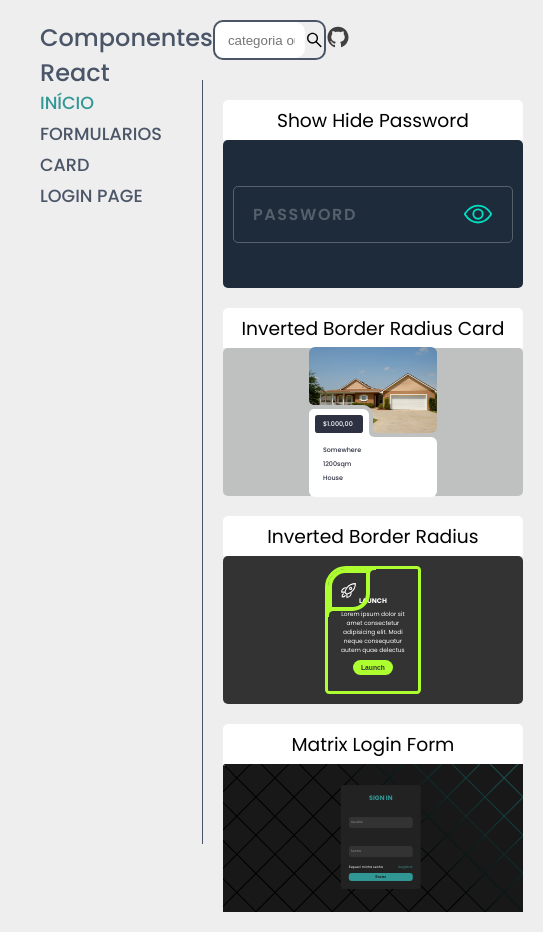
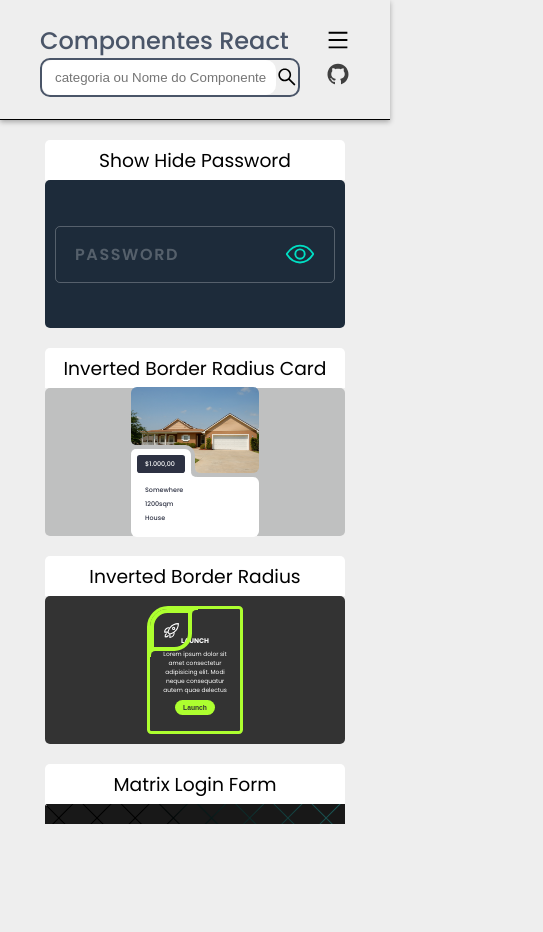
Before and after one commit to felipe-AGomes/components-hub, a Next.js app: page / in a window 390 px wide. Shown: the whole page, 543 px wide, since content can reach past the window. After the commit the page ends 844 px from the top, so only its background shows below. Built offline with nearby package versions, Linux system fonts and the light colour scheme.

Commit message:
feat: add mobile version

```diff
--- a/src/components/AsideContent/AsideContent.module.css
+++ b/src/components/AsideContent/AsideContent.module.css
@@ -1,7 +1,10 @@
 .asideContain {
+	margin-top: 80px;
 	padding: 10px 40px;
 	height: calc(100vh - 80px);
 	width: clamp(250px, 30%, 300px);
+	overflow-y: scroll;
+
 	border-right: 1px solid var(--font-primary);
 }
 
@@ -12,8 +15,44 @@
 	cursor: pointer;
 	margin-bottom: 5px;
 	color: var(--font-primary);
+	white-space: nowrap;
 }
 
 .asideContain ul .active {
 	color: var(--font-secondary);
 }
+
+/*Mobile*/
+
+.asideContainMobile {
+	display: flex;
+	justify-content: center;
+
+	position: absolute;
+	z-index: 2;
+	background-color: var(--background-primary);
+	padding-top: 140px;
+	width: 100%;
+	height: 100vh;
+	overflow-y: scroll;
+	transform: translateX(-200%);
+	transition: 0.3s;
+}
+
+.asideContainMobile.active {
+	transform: translateX(0);
+}
+
+.asideContainMobile ul li {
+	list-style: none;
+	font-weight: 500;
+	font-size: 1.1rem;
+	cursor: pointer;
+	margin-bottom: 5px;
+	color: var(--font-primary);
+	white-space: nowrap;
+}
+
+.asideContainMobile ul .active {
+	color: var(--font-secondary);
+}
--- a/src/components/AsideContent/index.tsx
+++ b/src/components/AsideContent/index.tsx
@@ -1,18 +1,30 @@
 import { removeDuplicate } from '@/utils/removeDuplicate';
 import S from './AsideContent.module.css';
-import useCurrentPageContext from '@/hooks/useAppContext';
+import useAppContext from '@/hooks/useAppContext';
 
 export default function AsideContent() {
-	const { currentPage, miniatures, setCurrentPage } = useCurrentPageContext();
+	const {
+		currentPage,
+		miniatures,
+		windowWidth,
+		isMenuOpen,
+		setCurrentPage,
+		setIsMenuOpen,
+	} = useAppContext();
 
 	const handleClickCategory = (category: string) => {
 		setCurrentPage(category);
 	};
 
 	const uniqueCategories = removeDuplicate(miniatures);
+	const lessOrEqualThen700 = windowWidth <= 700;
 
 	return (
-		<aside className={S.asideContain}>
+		<aside
+			className={`${lessOrEqualThen700 ? S.asideContainMobile : S.asideContain} ${
+				lessOrEqualThen700 && isMenuOpen ? S.active : ''
+			}`}
+		>
 			<ul>
 				<li
 					className={`${'início' === currentPage ? S.active : ''}`}
@@ -28,6 +40,7 @@ export default function AsideContent() {
 							key={category}
 							className={`${category === currentPage ? S.active : ''}`}
 							onClick={() => {
+								setIsMenuOpen(false);
 								handleClickCategory(category);
 							}}
 						>
--- a/src/components/ContainMiniature/ContainMiniature.module.css
+++ b/src/components/ContainMiniature/ContainMiniature.module.css
@@ -18,7 +18,6 @@
 	height: 40px;
 	width: 100%;
 	background: #fff;
-	overflow: visible;
 	border-top-right-radius: 5px;
 	border-top-left-radius: 5px;
 }
--- a/src/components/Header/Header.module.css
+++ b/src/components/Header/Header.module.css
@@ -2,9 +2,12 @@
 	display: flex;
 	justify-content: space-between;
 
+	position: fixed;
+	width: 100%;
+	background: var(--background-primary);
+	z-index: 1;
 	padding: 20px 40px;
 	height: 80px;
-	/* background: red; */
 }
 
 .logoContain h1 {
@@ -18,6 +21,39 @@
 	display: flex;
 	align-items: center;
 	justify-content: space-between;
+}
 
-	/* background-color: blue; */
+/*On mobile*/
+
+.headerContainMobile {
+	display: flex;
+	flex-direction: column;
+	justify-content: center;
+
+	position: fixed;
+	width: 100%;
+	height: 120px;
+	background: var(--background-primary);
+	padding: 20px 40px;
+	border-bottom: 1px solid #000;
+	box-shadow: 0 2px 5px rgba(0, 0, 0, 0.3);
+	z-index: 3;
 }
+
+.logoContainMobile {
+	display: flex;
+	align-items: center;
+	justify-content: space-between;
+}
+
+.logoContainMobile h1 {
+	font-size: 1.5rem;
+	font-weight: 500;
+	color: var(--font-primary);
+}
+
+.searchBoxMobile {
+	display: flex;
+	align-items: center;
+	justify-content: space-between;
+}
--- a/src/components/Header/index.tsx
+++ b/src/components/Header/index.tsx
@@ -1,9 +1,20 @@
 import S from './Header.module.css';
 import SearchInput from '../SearchInput';
 import GitHubLink from '../GitHubLink';
+import useAppContext from '@/hooks/useAppContext';
+import { AiOutlineClose, AiOutlineMenu } from 'react-icons/ai';
+import { useState } from 'react';
 
 export default function Header() {
+	const { windowWidth, isMenuOpen, setIsMenuOpen } = useAppContext();
+
+	const handleMenuOpenClick = () => {
+		setIsMenuOpen(!isMenuOpen);
+	};
+
 	return (
+		<>
+			{windowWidth > 700 ? (
 				<header className={S.headerContain}>
 					<div className={S.logoContain}>
 						<h1>Componentes React</h1>
@@ -13,5 +24,31 @@ export default function Header() {
 						<GitHubLink />
 					</div>
 				</header>
+			) : (
+				<header className={S.headerContainMobile}>
+					<div className={S.logoContainMobile}>
+						<h1>Componentes React</h1>
+						{isMenuOpen && (
+							<AiOutlineClose
+								style={{ zIndex: '2' }}
+								size={24}
+								onClick={handleMenuOpenClick}
+							/>
+						)}
+						{!isMenuOpen && (
+							<AiOutlineMenu
+								style={{ zIndex: '2' }}
+								size={24}
+								onClick={handleMenuOpenClick}
+							/>
+						)}
+					</div>
+					<div className={S.searchBoxMobile}>
+						<SearchInput />
+						<GitHubLink />
+					</div>
+				</header>
+			)}
+		</>
 	);
 }
--- a/src/components/HubComponents/index.tsx
+++ b/src/components/HubComponents/index.tsx
@@ -1,8 +1,13 @@
+import useAppContext from '@/hooks/useAppContext';
+
 type Props = {
 	children: React.ReactNode;
 };
 
 export default function HubComponents({ children }: Props) {
+	const { windowWidth } = useAppContext();
+	const lessOrEqualThen700 = windowWidth <= 700;
+
 	return (
 		<section
 			style={{
@@ -14,6 +19,9 @@ export default function HubComponents({ children }: Props) {
 				rowGap: '60px',
 				flexGrow: '1',
 
+				width: '100%',
+				height: 'calc(100vh - 140px)',
+				marginTop: lessOrEqualThen700 ? '120px' : '80px',
 				padding: '60px 20px 20px',
 			}}
 		>
--- a/src/context/AppContext.tsx
+++ b/src/context/AppContext.tsx
@@ -1,7 +1,7 @@
 import { MiniatureProps } from '@/@types';
 import ShowHidePassword from '@/components/HubComponents/ShowHidePassword';
 import InvertedBorderRadiusCard from '@/components/HubComponents/InvertedBorderRadiusCard';
-import { createContext, useState } from 'react';
+import { Dispatch, SetStateAction, createContext, useState } from 'react';
 import { Poppins } from '@next/font/google';
 import { NextFont } from '@next/font';
 import InvertedBorderRadius from '@/components/HubComponents/InvertedBorderRadius';
@@ -16,7 +16,11 @@ type AppContextProps = {
 	currentPage: string;
 	miniatures: MiniatureProps[];
 	font: { poppins: NextFont };
-	setCurrentPage: (newValue: string) => void;
+	windowWidth: number;
+	isMenuOpen: boolean;
+	setCurrentPage: Dispatch<SetStateAction<string>>;
+	setIsMenuOpen: Dispatch<SetStateAction<boolean>>;
+	setWindowWidth: Dispatch<SetStateAction<number>>;
 };
 
 type Props = {
@@ -60,17 +64,32 @@ const miniatures: MiniatureProps[] = [
 
 export const AppContext = createContext<AppContextProps>({
 	currentPage: 'início',
+	windowWidth: 0,
 	miniatures,
 	font: { poppins },
+	isMenuOpen: false,
+	setIsMenuOpen() {},
+	setWindowWidth() {},
 	setCurrentPage() {},
 });
 
 export default function CurrentPageContextProvider({ children }: Props) {
 	const [currentPage, setCurrentPage] = useState('início');
+	const [windowWidth, setWindowWidth] = useState(0);
+	const [isMenuOpen, setIsMenuOpen] = useState(false);
 
 	return (
 		<AppContext.Provider
-			value={{ currentPage, miniatures, font: { poppins }, setCurrentPage }}
+			value={{
+				isMenuOpen,
+				currentPage,
+				miniatures,
+				font: { poppins },
+				windowWidth,
+				setIsMenuOpen,
+				setCurrentPage,
+				setWindowWidth,
+			}}
 		>
 			{children}
 		</AppContext.Provider>
--- a/src/pages/index.tsx
+++ b/src/pages/index.tsx
@@ -4,17 +4,33 @@ import HtmlHeader from '@/components/HtmlHeader';
 import HubComponents from '@/components/HubComponents';
 import useAppContext from '@/hooks/useAppContext';
 import { filterCategory } from '@/utils/filterCategory';
+import { useEffect } from 'react';
 
 export default function Home() {
-	const { currentPage, miniatures, font } = useAppContext();
+	const { currentPage, miniatures, font, isMenuOpen, setWindowWidth } =
+		useAppContext();
 	const filteredCategory = filterCategory(miniatures, currentPage);
+
+	useEffect(() => {
+		setWindowWidth(window.innerWidth);
+		window.addEventListener('resize', () => {
+			setWindowWidth(window.innerWidth);
+		});
+	});
 
 	return (
 		<>
 			<HtmlHeader />
 			<main className={font.poppins.className}>
 				<Header />
-				<div style={{ display: 'flex' }}>
+				<div
+					style={{
+						display: 'flex',
+						position: 'fixed',
+						width: '100vw',
+						overflowY: isMenuOpen ? 'hidden' : 'scroll',
+					}}
+				>
 					<AsideContent />
 					<HubComponents>
 						{currentPage === 'início'
--- a/src/styles/globals.css
+++ b/src/styles/globals.css
@@ -13,7 +13,7 @@
 
 body {
 	background: var(--background-primary);
-	min-height: 100vh;
+	height: 100vh;
 }
 
 .component__page {
@@ -22,7 +22,7 @@ body {
 	justify-content: center;
 
 	width: 100%;
-	height: 100vh;
+	height: 100%;
 }
 
 .component__page-miniature {
@@ -30,7 +30,6 @@ body {
 	align-items: center;
 	justify-content: center;
 
-	/* aspect-ratio: 16/9; */
 	padding: 10px;
 	height: 148px;
 	border-radius: 5px;
```
Lines whose indentation alone changed are shown as unchanged.
